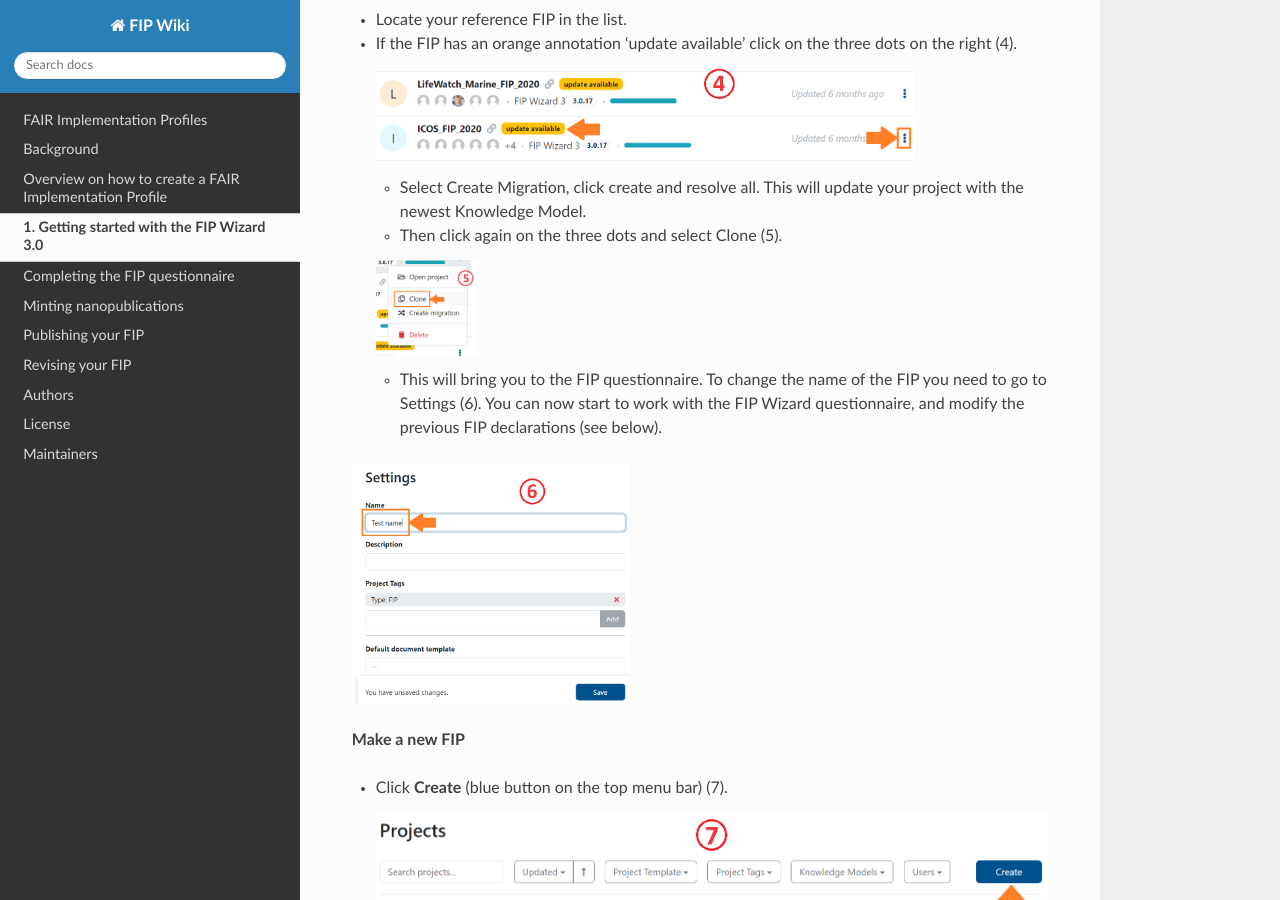
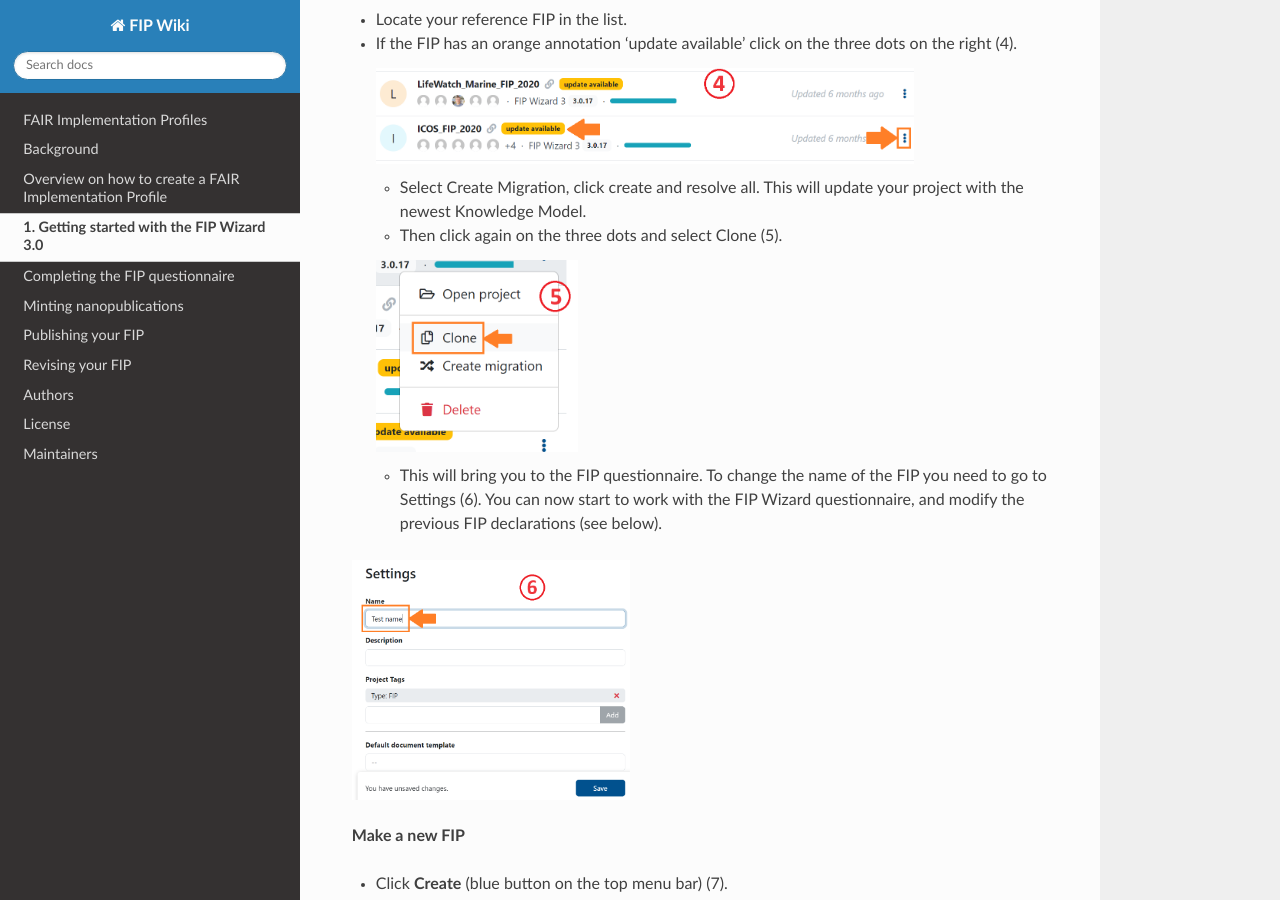
Before and after one commit to gofair-foundation/fip, a Sphinx documentation site: the page built from docs/GettingStarted.md, in a window 1280 px wide and 900 px high, scrolled down 1277 px. Built offline with Sphinx 7.4.7 and the Read the Docs theme 2.0.0, drawn with Linux system fonts in a browser that asks for light colours.

Commit message:
GettingStarted.md

```diff
--- a/docs/GettingStarted.md
+++ b/docs/GettingStarted.md
@@ -24,7 +24,7 @@
     - Select Create Migration, click create and resolve all. This will update your project with the newest Knowledge Model.
     - Then click again on the three dots and select Clone (5).
 
-  <p align="left"><img src="./_static/img/5.png" width="15%"></p>
+  <p align="left"><img src="./_static/img/5.png" width="30%"></p>
 
      - This will bring you to the FIP questionnaire. To change the name of the FIP you need to go to Settings (6). You can now start to work with the FIP Wizard questionnaire, and modify the previous FIP declarations (see below).
 
```
